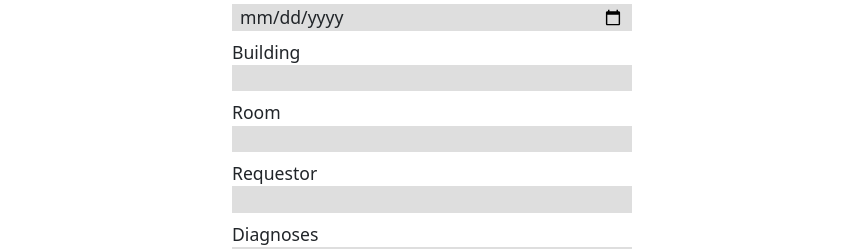
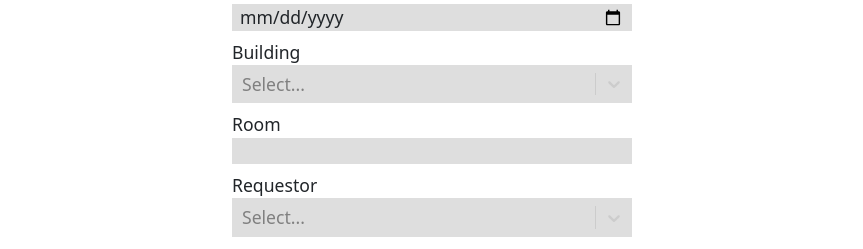
Before and after one commit to uoclass/statistik, a React (Vite) app in the folder frontend/: page /new-view in a window 1280 px wide. Shown: the part 703-952 px from the top of the page, without its empty margins (208-1071 px from the left). Built offline with nearby package versions, Linux system fonts and the light colour scheme; no server answers; sample sign-in values are in the browser's storage.

Commit message:
feat: multiselect support and option generation (buildings and requestors)

```diff
--- a/frontend/src/components/ViewCreationForm.tsx
+++ b/frontend/src/components/ViewCreationForm.tsx
@@ -1,7 +1,8 @@
 import { Controller, useForm } from "react-hook-form";
 import "./FormElements.css";
+import "./Callout.css";
 import { useAuth } from "../provider/AuthProvider";
-import { Dispatch, SetStateAction } from "react";
+import { Dispatch, SetStateAction, useEffect, useState } from "react";
 import { diagnosisOptions } from "./DiagnosisOptions";
 import Select from "react-select";
 
@@ -10,10 +11,10 @@ export interface IFormInputs {
   layout: "list" | "chart";
   termStart?: string | null;
   termEnd?: string | null;
-  building?: string | null;
+  building?: Array<{ value: string; label: string }> | [];
   room?: string | null;
-  requestor?: Array<string> | null;
-  diagnoses?: Array<{ value: string; label: string }> | Array<string> | null;
+  requestor?: Array<{ value: string; label: string }> | [];
+  diagnoses?: Array<{ value: string; label: string }> | [];
   titleSubstring?: string | null;
   matchAllDiagnoses?: boolean | null;
 }
@@ -24,6 +25,18 @@ const Form = ({
   setFilter: Dispatch<SetStateAction<IFormInputs>>;
 }) => {
   const token = useAuth();
+  const [buildingOptions, setBuildingOptions] = useState([
+    {
+      label: "",
+      value: "",
+    },
+  ]);
+  const [requestorOptions, setRequestorOptions] = useState([
+    {
+      label: "",
+      value: "",
+    },
+  ]);
 
   const {
     register,
@@ -31,16 +44,61 @@ const Form = ({
     watch,
     control,
     formState: { errors },
-  } = useForm<IFormInputs>();
+  } = useForm<IFormInputs>({
+    defaultValues: {
+      layout: "chart",
+      building: [],
+      requestor: [],
+      diagnoses: [],
+    },
+  });
 
   // watches for conditional form rendering
-  const watchLayout = watch("layout", "chart");
+  const watchLayout = watch("layout");
   const watchGrouping = watch("grouping");
 
   const onSubmit = async (filter: IFormInputs) => {
     console.log(filter);
     setFilter(filter);
   };
+
+  useEffect(() => {
+    // set building options based on data found in report
+    fetch(`${import.meta.env.VITE_API_URL}/api/tickets/buildings`, {
+      method: "GET",
+      headers: {
+        "Content-Type": "application/json",
+      },
+    })
+      .then((response) => response.json())
+      .then((data) => {
+        return data.map((entry: { building: string }) => {
+          if (entry.building === "") {
+            return {
+              value: "",
+              label: "Unspecified Building",
+            };
+          }
+          return { value: entry.building, label: entry.building };
+        });
+      })
+      .then((options) => setBuildingOptions(options));
+
+    // fetch and set requestor options
+    fetch(`${import.meta.env.VITE_API_URL}/api/tickets/requestors`, {
+      method: "GET",
+      headers: {
+        "Content-Type": "application/json",
+      },
+    })
+      .then((response) => response.json())
+      .then((data) => {
+        return data.map((entry: { requestor: string }) => {
+          return { value: entry.requestor, label: entry.requestor };
+        });
+      })
+      .then((options) => setRequestorOptions(options));
+  }, []);
 
   return (
     <form
@@ -76,7 +134,39 @@ const Form = ({
         {watchGrouping !== "building" && (
           <>
             <label htmlFor="building">Building</label>
-            <input {...register("building")} />
+            <Controller
+              name="building"
+              control={control}
+              render={({ field }) => (
+                <Select
+                  {...field}
+                  isMulti
+                  options={buildingOptions}
+                  className="basic-multi-select"
+                  classNamePrefix="select"
+                  styles={{
+                    control: (baseStyles) => ({
+                      ...baseStyles,
+                      border: 0,
+                      borderRadius: 0,
+                      boxShadow: "none",
+                      maxWidth: "400px",
+                      backgroundColor: "rgb(222, 222, 222)",
+                    }),
+                    option: (provided, state) => ({
+                      ...provided,
+                      backgroundColor: state.isSelected
+                        ? "#192E49"
+                        : "rgb(211, 211, 211)",
+                      "&:hover": {
+                        backgroundColor: "rgb(162, 164, 166)",
+                      },
+                      cursor: "pointer",
+                    }),
+                  }}
+                />
+              )}
+            />
           </>
         )}
         {watchGrouping !== "building" && watchGrouping !== "room" && (
@@ -88,7 +178,40 @@ const Form = ({
         {watchGrouping !== "requestor" && (
           <>
             <label htmlFor="requestor">Requestor</label>
-            <input {...register("requestor")} />
+
+            <Controller
+              name="requestor"
+              control={control}
+              render={({ field }) => (
+                <Select
+                  {...field}
+                  isMulti
+                  options={requestorOptions}
+                  className="basic-multi-select"
+                  classNamePrefix="select"
+                  styles={{
+                    control: (baseStyles) => ({
+                      ...baseStyles,
+                      border: 0,
+                      borderRadius: 0,
+                      boxShadow: "none",
+                      maxWidth: "400px",
+                      backgroundColor: "rgb(222, 222, 222)",
+                    }),
+                    option: (provided, state) => ({
+                      ...provided,
+                      backgroundColor: state.isSelected
+                        ? "#192E49"
+                        : "rgb(211, 211, 211)",
+                      "&:hover": {
+                        backgroundColor: "rgb(162, 164, 166)",
+                      },
+                      cursor: "pointer",
+                    }),
+                  }}
+                />
+              )}
+            />
           </>
         )}
         {watchLayout === "list" && (
@@ -150,10 +273,7 @@ const Form = ({
           </>
         )}
       </div>
-      <button
-        className="border-2 border-gray-600 p-1 my-2 min-w-25"
-        type="submit"
-      >
+      <button className="callout-button" type="submit">
         Submit
       </button>
     </form>
--- a/frontend/src/pages/ViewCreationPage.tsx
+++ b/frontend/src/pages/ViewCreationPage.tsx
@@ -8,12 +8,16 @@ import { useAuth } from "../provider/AuthProvider";
 // A layout defines a set of parameters
 function ViewCreationPage() {
   const [filter, setFilter] = useState({
-    grouping: "none",
     layout: "chart",
+    grouping: "week",
+    building: [],
+    diagnoses: [],
+    requestor: [],
   } as IFormInputs);
 
+  const [filteredData, setFilteredData] = useState([]);
+
   const { token } = useAuth();
-
   useEffect(() => {
     fetch(
       `${import.meta.env.VITE_API_URL}/api/tickets/fetch-filtered-tickets`,
@@ -27,7 +31,10 @@ function ViewCreationPage() {
       },
     )
       .then((res) => res.json())
-      .then((data) => console.log(data));
+      .then((data) => {
+        setFilteredData(data);
+        console.log(data);
+      });
   }, [token, filter]);
 
   return (
```
Also changed, not shown: 2 other files (tests, documents, lock files or other folders).
